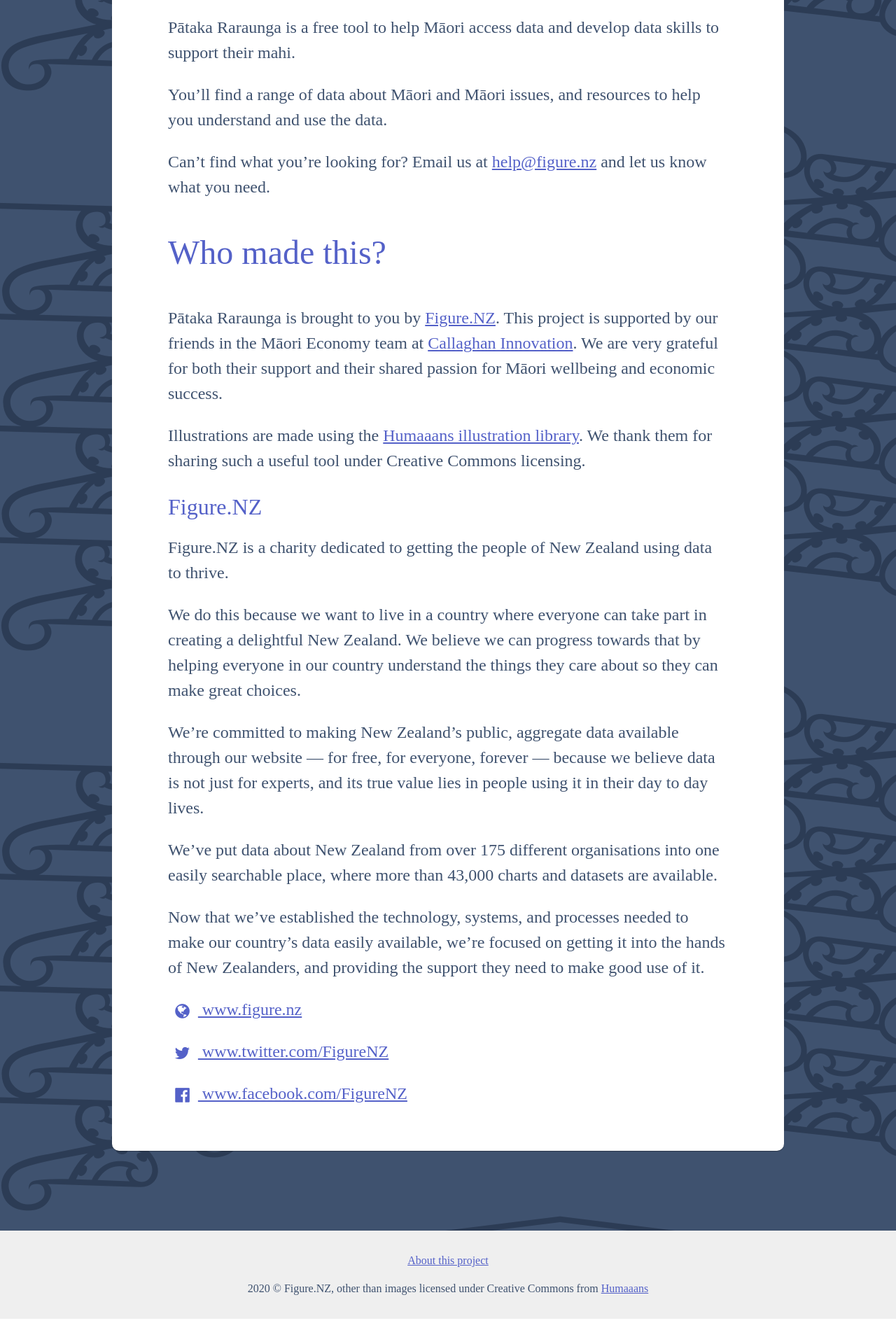
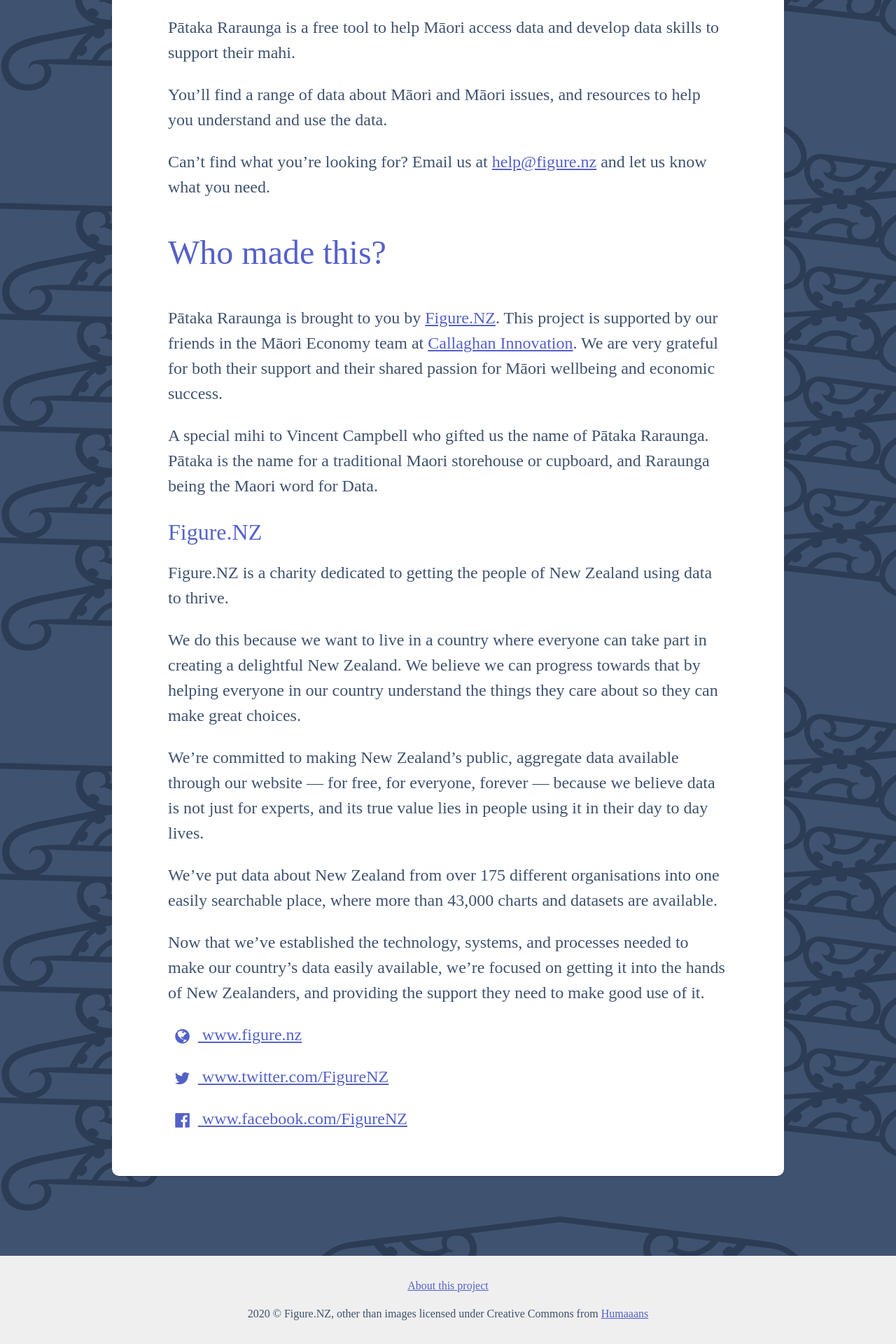
Before and after one commit to figurenz/microsite-maori, a Jekyll site: the page built from about.md, in a window 1280 px wide. Shown: the part 739-2659 px from the top of the page at 70% size. Built offline with Jekyll 4.4.1, drawn with Linux system fonts in a browser that asks for light colours; some web fonts are replaced.

Commit message:
Add thanks to Vincent

```diff
--- a/about.md
+++ b/about.md
@@ -17,7 +17,7 @@ Can't find what you're looking for? Email us at <help@figure.nz> and let us know
 
 {{site.title}} is brought to you by [Figure.NZ](https://figure.nz). This project is supported by our friends in the Māori Economy team at [Callaghan Innovation](https://www.callaghaninnovation.govt.nz/access-experts/maori-economy). We are very grateful for both their support and their shared passion for Māori wellbeing and economic success.
 
-Illustrations are made using the [Humaaans illustration library](https://www.humaaans.com/). We thank them for sharing such a useful tool under Creative Commons licensing.
+A special mihi to Vincent Campbell who gifted us the name of Pātaka Raraunga. Pātaka is the name for a traditional Maori storehouse or cupboard, and Raraunga being the Maori word for Data.
 
 ### Figure.NZ
 
```
Also changed, not shown: 1 other file.
